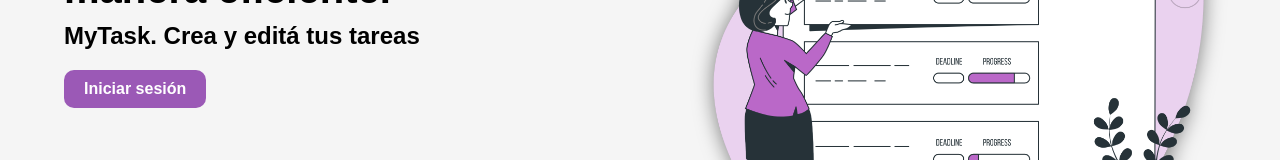
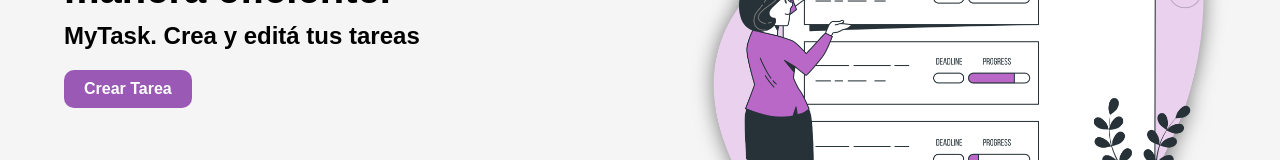
Before and after one commit to MicaBahurlet/MyTask-Frontend, a React (Vite) app: page / in a window 1280 px wide. Shown: the part 465-625 px from the top of the page. Built offline with nearby package versions, Linux system fonts and the light colour scheme; sample sign-in values are in the browser's storage.

Commit message:
change Hero Section and login page

```diff
--- a/src/components/Hero/Hero.jsx
+++ b/src/components/Hero/Hero.jsx
@@ -1,51 +1,28 @@
+
+
+
+import React from 'react';
+import { useNavigate } from 'react-router-dom';
 import ImgHero from "../../img/Hero.png";
-import { HeroContainer, HeroContent, HeroTitle, HeroDescription, HeroCTA, HeroImageContainer, HeroImage } from "./HeroStyles.js";
+import { HeroContainer, HeroContent, HeroTitle, HeroDescription, HeroCTA, HeroImageContainer, HeroImage } from './HeroStyles.js';
 
-export default function Hero() {
+function Hero() {
+    const token = localStorage.getItem('token'); // verifica token en localStorage
+
     return (
         <HeroContainer>
             <HeroContent>
-                <HeroTitle>
-                    Administrá tu tiempo de manera eficiente.
-                </HeroTitle>
-                <HeroDescription>
-                    MyTask. Crea y editá tus tareas
-                </HeroDescription>
-
-                <HeroCTA to="/login">
-                    Iniciar sesión
+                <HeroTitle>Administrá tu tiempo de manera eficiente.</HeroTitle>
+                <HeroDescription>MyTask. Crea y editá tus tareas</HeroDescription>
+                <HeroCTA to={token ? '/dashboard' : '/login'}>
+                    {token ? 'Crear Tarea' : 'Iniciar Sesión'}
                 </HeroCTA>
             </HeroContent>
             <HeroImageContainer>
-                <HeroImage src={ImgHero} alt="Hero" />
-            </HeroImageContainer>
+                 <HeroImage src={ImgHero} alt="Hero" />
+             </HeroImageContainer>
         </HeroContainer>
     );
 }
 
-
-
-// import ImgHero from "../../img/Hero.png";
-// import { HeroContainer, HeroContent, HeroTitle, HeroDescription, HeroCTA, HeroImageContainer, HeroImage } from "./HeroStyles.js";
-
-// export default function Hero() {
-//     return (
-//         <HeroContainer>
-//             <HeroContent>
-//                 <HeroTitle>
-//                     Administrá tu tiempo de manera eficiente.
-//                 </HeroTitle>
-//                 <HeroDescription>
-//                     MyTask. Crea y editá tus tareas
-//                 </HeroDescription>
-
-//                 <HeroCTA to="/login">
-//                     Iniciar sesion
-//                 </HeroCTA>
-//             </HeroContent>
-//             <HeroImageContainer>
-//                 <HeroImage src={ImgHero} alt="Hero" />
-//             </HeroImageContainer>
-//         </HeroContainer>
-//     );
-// }
+export default Hero;
--- a/src/pages/Dashboard/Dashboard.jsx
+++ b/src/pages/Dashboard/Dashboard.jsx
@@ -59,8 +59,8 @@
         <Modal
           message={
             <>
-              <p>Debes iniciar sesión para visualizar tus tareas.</p>
-              <p>Serás redirigid@ a la página de inicio de sesión.</p>
+              <p>Debes iniciar sesión para crear y visualizar tus tareas</p>
+              <p><i>redirigiendo...</i></p>
             </>
           }
           onClose={handleModalClose}
--- a/src/pages/Login/Login.jsx
+++ b/src/pages/Login/Login.jsx
@@ -60,7 +60,7 @@
 
                   <Form>
                     <LoginForm>
-                      <h1>Tus datos:</h1>
+                      <h1>Iniciar sesión:</h1>
                       <div>
                         <Field name="email" as={LoginField} placeholder="Correo Electrónico" />
                         <ErrorMessage name="email" component={LoginError} />
--- a/src/pages/TaskForm/TaskStyle.js
+++ b/src/pages/TaskForm/TaskStyle.js
@@ -5,7 +5,7 @@
   flex-direction: column;
   align-items: center;
   justify-content: center;
-  /* height: 100vh; */
+  height: 65vh;
   margin-top: 8rem;
   padding: 20px;
 `;
@@ -32,6 +32,7 @@
   font-size: 1rem;
   color: #666;
   margin-bottom: 10px;
+  font-weight: 700;
 `;
 
 export const StyledInput = styled.input`
```
Also changed, not shown: src/components/Hero/HeroStyles.js (+0 -59 lines), src/components/NavBar/NavBar.jsx (+0 -32 lines).
